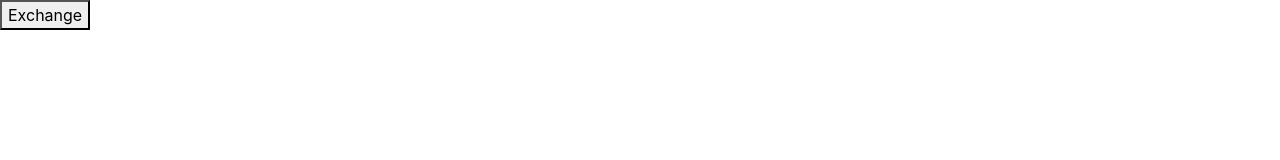
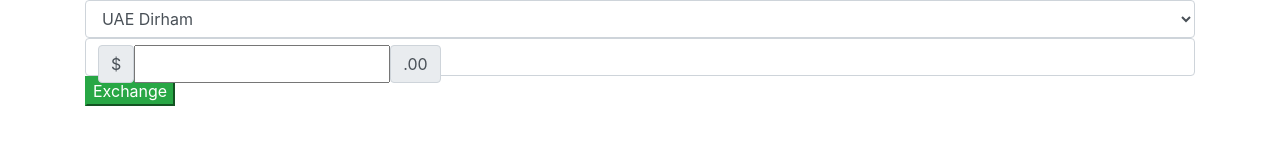
Before and after one commit to CyndaZ42/currency-exchanger, a website built with webpack: page src/index.html in a window 1280 px wide. Built offline with nearby package versions, Linux system fonts and the light colour scheme.

Commit message:
add input fields

```diff
--- a/src/index.html
+++ b/src/index.html
@@ -4,7 +4,22 @@
   <title>US Currency Exchange</title>
 </head>
 <body>
-  <button id="exchange">Exchange</button>
+  <div class="container">
+    <form class="mb-3" id="currencyExchange">
+      <select class="form-control" id="Country">
+        <option value="AED">UAE Dirham</option>
+        <option value="2">Tea</option>
+        <option value="3">Kombucha</option>
+        <option value="4">Water</option>
+      </select>
+      <div class="input-group form-control">
+        <span class="input-group-text">$</span>
+        <input type="number" id="amount" class="" aria-label="Amount (in USD)">
+        <span class="input-group-text">.00</span>
+      </div>
+      <button class="btn-success" id="exchange">Exchange</button>
+    </form>
+  </div>
   <div id="output"></div>
 </body>
 </html>
```
